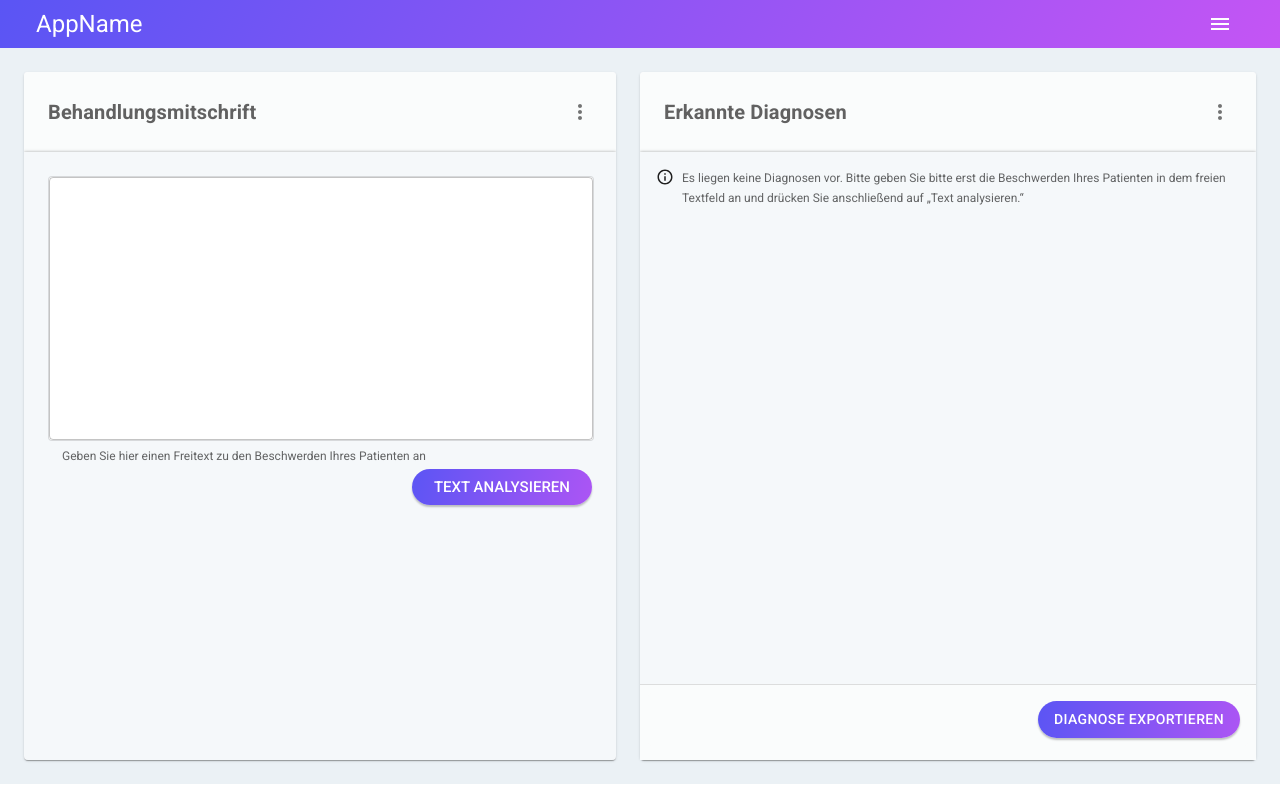
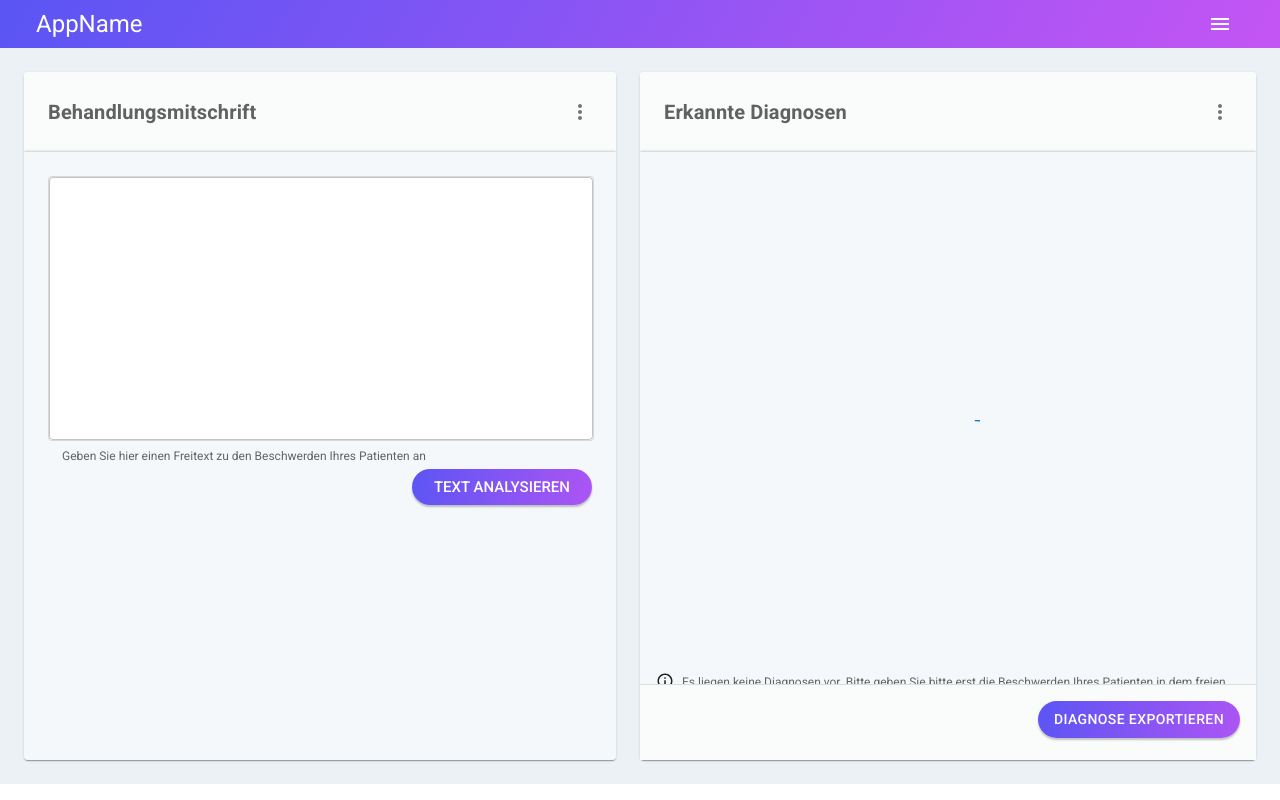
Before and after one commit to chami98/Mediverse, a React (Create React App) app: page / in a window 1280 px wide. Both pictures are taken after a click on the button "TEXT ANALYSIEREN". Built offline with nearby package versions, Linux system fonts and the light colour scheme; no server answers.

Commit message:
Added Loader animation to the output data container

```diff
--- a/src/App.js
+++ b/src/App.js
@@ -9,6 +9,9 @@ function App() {
   const [symptom, setSymtoms] = useState([]);
   const [symptomChecked, setSymptomChecked] = useState([]);
   const [diagnosisModalOpen, setDiagnosisModalOpen] = useState(false);
+
+  const [loading, setLoading] = useState(false);
+
 
   const clearAll = () => {
     setSymtoms([])
@@ -27,6 +30,8 @@ function App() {
         setSymptomChecked={setSymptomChecked}
         diagnosisModalOpen={diagnosisModalOpen}
         setDiagnosisModalOpen={setDiagnosisModalOpen}
+        loading={loading}
+        setLoading={setLoading}
       />
     </div>
   );
--- a/src/Components/HomeContainer.js
+++ b/src/Components/HomeContainer.js
@@ -13,12 +13,13 @@ const HomeContainer = ({
   setSymptomChecked,
   diagnosisModalOpen,
   setDiagnosisModalOpen,
+  loading,
+  setLoading,
 }) => {
-
   const [snackBarState, setSnackBarState] = React.useState({
     open: false,
-    vertical: 'bottom',
-    horizontal: 'center',
+    vertical: "bottom",
+    horizontal: "center",
   });
 
   const { vertical, horizontal, open } = snackBarState;
@@ -38,6 +39,8 @@ const HomeContainer = ({
           <TextAnalyzeContainer
             setSymtoms={setSymtoms}
             clearAll={clearAll}
+            loading={loading}
+            setLoading={setLoading}
           />
         </Grid>
         <Grid item xs={6} sx={{ paddingTop: "24px", paddingRight: "24px" }}>
@@ -49,6 +52,7 @@ const HomeContainer = ({
             diagnosisModalOpen={diagnosisModalOpen}
             setDiagnosisModalOpen={setDiagnosisModalOpen}
             handleSnackBarOpen={handleSnackBarOpen}
+            loading={loading}
           />
         </Grid>
         <Snackbar
@@ -63,7 +67,8 @@ const HomeContainer = ({
             onClose={handleClose}
             severity="success"
             variant="filled"
-          sx={{ width: '100%' }}>
+            sx={{ width: "100%" }}
+          >
             Diagnose von Patient Peter Weinholz wurde erfolgreich übermittelt.
           </Alert>
         </Snackbar>
--- a/src/Components/OutputDataContainer.js
+++ b/src/Components/OutputDataContainer.js
@@ -1,4 +1,4 @@
-import React from "react";
+import React, { useState } from "react";
 import { styled } from "@mui/material/styles";
 import Card from "@mui/material/Card";
 import CardHeader from "@mui/material/CardHeader";
@@ -7,7 +7,7 @@ import IconButton from "@mui/material/IconButton";
 import Typography from "@mui/material/Typography";
 import MoreVertIcon from "@mui/icons-material/MoreVert";
 import Box from "@mui/material/Box";
-import { Button, Divider, Stack } from "@mui/material";
+import { Button, CircularProgress, Divider, Stack } from "@mui/material";
 import InfoOutlinedIcon from "@mui/icons-material/InfoOutlined";
 import DetectedDiagnoses from "./DetectedDiagnoses";
 import ExportDiagnosisModal from "./ExportDiagnosisModal";
@@ -20,6 +20,7 @@ const OutputDataContainer = ({
   diagnosisModalOpen,
   setDiagnosisModalOpen,
   handleSnackBarOpen,
+  loading,
 }) => {
   const OutputDataContainerHeader = styled(Typography)({
     textAlign: "left",
@@ -63,6 +64,19 @@ const OutputDataContainer = ({
           }}
         >
           <CardContent>
+          {loading ? (
+              <Box
+                sx={{
+                  padding: "220px 0",
+                  display: "flex",
+                  justifyContent: "center",
+                  flexDirection: "column",
+                  alignItems: "center",
+                }}
+              >
+                <CircularProgress size="4rem" />
+              </Box>
+            ) : null}
             {!symptom === undefined || symptom.length == 0 ? (
               <Stack
                 direction="row"
--- a/src/Components/TextAnalyzeContainer.js
+++ b/src/Components/TextAnalyzeContainer.js
@@ -28,31 +28,34 @@ const TextAnalyzeHeader = styled(Typography)({
   opacity: 1,
 });
 
-const TextAnalyzeContainer = ({ setSymtoms, clearAll }) => {
-  const [text, setText] = useState('');
+const TextAnalyzeContainer = ({ setSymtoms, clearAll, setLoading }) => {
+  const [text, setText] = useState("");
 
   const handleClick = () => {
-    clearAll()
+    clearAll();
     postRequest();
   };
 
   const postRequest = async () => {
-
-    axios.post(
+    setLoading(true);
+    axios
+      .post(
         "http://ec2-18-185-98-84.eu-central-1.compute.amazonaws.com/analyze-document/?=a",
         {
           text,
           // below is the working text
           // text: "Der Patient erwähnte, dass er letzte Nacht Fieber und hohe Temperatur hatte. Er hat auch einen trockenen Husten und Halsschmerzen für drei Tage in Folge. Bisher wurden keine Medikamente , nur Tee.",
         }
-    ).then( ( res => {
-
+      )
+      .then((res) => {
         // get response data from the API and assign data to responseData array
 
         const responseData = res.data.reduce(
           (acc, s) => acc.concat(s.symptom_icd10_codes),
           []
         );
+
+        setLoading(false);
 
         const symtomObj = {};
 
@@ -73,12 +76,11 @@ const TextAnalyzeContainer = ({ setSymtoms, clearAll }) => {
 
         //set the state
         setSymtoms(sortedSymtoms);
-    }))
-    .catch(err => {
-      alert('fetchnig data failed')
-      console.log(err)
       })
-
+      .catch((err) => {
+        alert("fetchnig data failed");
+        console.log(err);
+      });
   };
 
   return (
```
Lines whose indentation alone changed are shown as unchanged.
